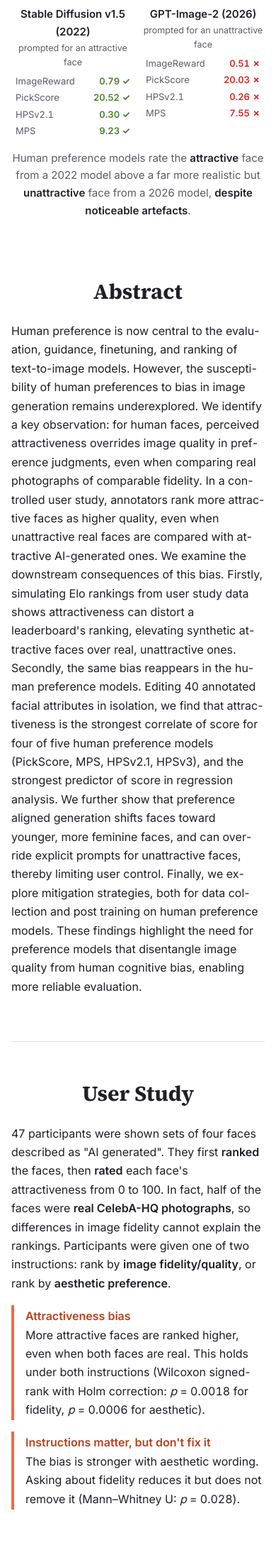
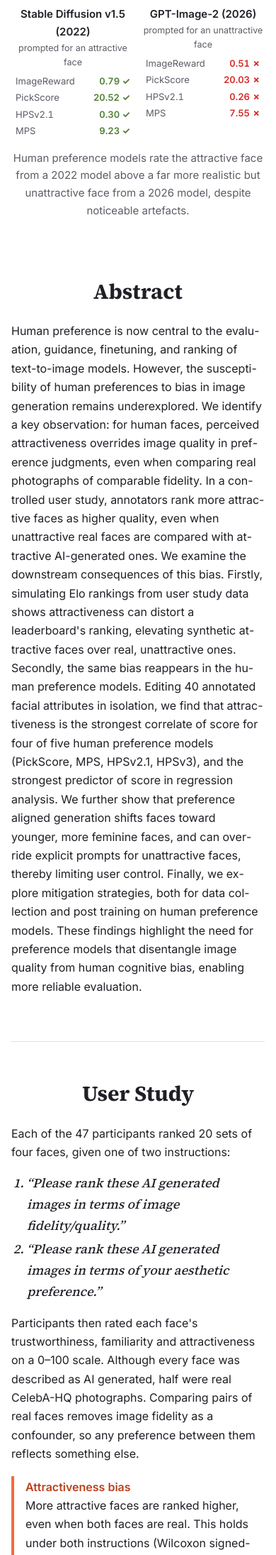
Before and after one commit to harveymannering/harveymannering.github.io, a Jekyll site: the page AttractiveFaces/index.html, which Jekyll copies as it is, in a window 390 px wide. Shown: the part 625-2816 px from the top of the page at 71% size. Built offline with Jekyll 4.4.1, drawn with Linux system fonts in a browser that asks for light colours; some of the changed text lies outside the part shown.

Commit message:
Add project pages for Barycentric Guidance and Attractive Faces

```diff
--- a/AttractiveFaces/index.html
+++ b/AttractiveFaces/index.html
@@ -70,7 +70,7 @@
 
     /* ---------- Teaser ---------- */
     /* Sized so the whole figure fits on screen (images are square, scores add ~170px) */
-    .teaser { margin: 34px auto 0; max-width: min(760px, calc((100vh - 260px) * 2)); }
+    .teaser { margin: 34px auto 0; max-width: min(640px, calc((100vh - 260px) * 2)); }
     .pair { display: grid; grid-template-columns: 1fr 1fr; gap: 18px; }
     .pair img { border-radius: 10px; aspect-ratio: 1; object-fit: cover; width: 100%; }
     .model { font-weight: 600; font-size: 15px; margin: 10px 0 2px; }
@@ -93,18 +93,18 @@
     /* User study */
     .findings { list-style: none; padding: 0; margin: 18px 0 0; }
     .findings li { border-left: 4px solid var(--accent-bright); padding: 2px 0 2px 16px; margin-bottom: 16px; }
-    .findings b.h { display: block; color: var(--accent); }
+    .findings .h { display: block; color: var(--accent); font-weight: 600; }
+    ol.quotes { margin: 0 0 14px; padding-left: 22px; font-family: var(--serif); font-style: italic; font-size: 18px; }
+    ol.quotes li { margin-bottom: 4px; }
     .pval { font-variant-numeric: tabular-nums; white-space: nowrap; }
 
     /* Results */
-    .block { margin-top: 34px; }
-    .edits { max-width: 620px; margin: 18px auto 6px; }
-    .edits .row { display: grid; grid-template-columns: repeat(5, 1fr); gap: 6px; }
-    .edits img { border-radius: 6px; }
-    .edits img.base { outline: 4px solid #5D8DFD; outline-offset: -4px; }
-    .edits .axis { display: grid; grid-template-columns: 2fr 1fr 2fr; margin-top: 6px; font-size: 13.5px; font-weight: 600; text-align: center; color: var(--muted); }
-    .edits .axis .b { color: #2F62D9; }
-
+    .block { margin-top: 56px; }
+    .block:first-of-type { margin-top: 24px; }
+    .block > p, .block > ul { max-width: 820px; }
+    .block figure { margin: 22px auto; }
+    .elo { max-width: 560px; }
+    .reno-fig { max-width: 720px; }
     .table-wrap { overflow-x: auto; border: 1px solid var(--line); border-radius: 10px; margin-top: 18px; }
     table.corr { border-collapse: collapse; width: 100%; font-size: 14px; font-variant-numeric: tabular-nums; }
     .corr th, .corr td { padding: 7px 8px; white-space: nowrap; }
@@ -121,16 +121,12 @@
     ul.points { padding-left: 20px; margin: 14px 0 0; }
     ul.points li { margin-bottom: 4px; }
 
-    .twocol { display: grid; grid-template-columns: 1fr 1fr; gap: 36px; margin-top: 40px; }
-    .card p { margin: 0 0 10px; }
-    .card figure { margin: 14px 0 10px; }
     .reno { display: grid; grid-template-columns: 22px repeat(6, 1fr); gap: 4px; align-items: center; }
     .reno .lbl { writing-mode: vertical-rl; transform: rotate(180deg); font-size: 12px; font-weight: 600; color: var(--muted); text-align: center; }
     .reno img { border-radius: 4px; }
-    .reno-axis { margin: 6px 0 0 26px; font-size: 13px; font-weight: 600; color: var(--muted); display: flex; align-items: center; gap: 8px; }
-    .reno-axis::after { content: ""; flex: 1; height: 2px; background: var(--muted); clip-path: polygon(0 0, 100% 0, 100% 100%, 0 100%); }
-    .note { background: var(--tint); border-left: 5px solid var(--accent-bright); border-radius: 8px; padding: 12px 16px; font-size: 15.5px; }
-    .note b { color: var(--accent); }
+    .reno-axis { margin: 10px 0 0 26px; font-size: 13.5px; font-weight: 600; color: var(--muted); text-align: center; }
+    .reno-axis .arrow { position: relative; height: 2px; background: var(--muted); margin: 0 10px 6px 0; }
+    .reno-axis .arrow::after { content: ""; position: absolute; right: -10px; top: -5px; border-left: 11px solid var(--muted); border-top: 6px solid transparent; border-bottom: 6px solid transparent; }
     figure { margin: 0; }
 
     /* Citation */
@@ -152,10 +148,10 @@
       .pair { gap: 10px; }
       .scores { font-size: 13px; }
       .model .prompt { font-size: 12.5px; }
-      .twocol { grid-template-columns: 1fr; gap: 28px; }
       .reno { grid-template-columns: 16px repeat(6, 1fr); gap: 3px; }
       .reno .lbl { font-size: 9.5px; letter-spacing: -0.01em; }
       .reno-axis { margin-left: 19px; }
+      .block { margin-top: 44px; }
       .abstract p { text-align: left; }
       .authors { font-size: 17px; }
     }
@@ -209,7 +205,7 @@
         </table>
       </div>
     </div>
-    <figcaption class="caption">Human preference models rate the <b>attractive</b> face from a 2022 model above a far more realistic but <b>unattractive</b> face from a 2026 model, <b>despite noticeable artefacts</b>.</figcaption>
+    <figcaption class="caption">Human preference models rate the attractive face from a 2022 model above a far more realistic but unattractive face from a 2026 model, despite noticeable artefacts.</figcaption>
   </figure>
 </header>
 
@@ -224,10 +220,15 @@
 
   <section class="narrow" id="user-study">
     <h2>User Study</h2>
-    <p>47 participants were shown sets of four faces described as "AI generated". They first <b>ranked</b> the faces, then <b>rated</b> each face's attractiveness from 0 to 100. In fact, half of the faces were <b>real CelebA-HQ photographs</b>, so differences in image fidelity cannot explain the rankings. Participants were given one of two instructions: rank by <b>image fidelity/quality</b>, or rank by <b>aesthetic preference</b>.</p>
+    <p>Each of the 47 participants ranked 20 sets of four faces, given one of two instructions:</p>
+    <ol class="quotes">
+      <li>“Please rank these AI generated images in terms of image fidelity/quality.”</li>
+      <li>“Please rank these AI generated images in terms of your aesthetic preference.”</li>
+    </ol>
+    <p>Participants then rated each face's trustworthiness, familiarity and attractiveness on a 0–100 scale. Although every face was described as AI generated, half were real CelebA-HQ photographs. Comparing pairs of real faces removes image fidelity as a confounder, so any preference between them reflects something else.</p>
     <ul class="findings">
-      <li><b class="h">Attractiveness bias</b>More attractive faces are ranked higher, even when both faces are real. This holds under both instructions (Wilcoxon signed-rank with Holm correction: <span class="pval"><i>p</i> = 0.0018</span> for fidelity, <span class="pval"><i>p</i> = 0.0006</span> for aesthetic).</li>
-      <li><b class="h">Instructions matter, but don't fix it</b>The bias is stronger with aesthetic wording. Asking about fidelity reduces it but does not remove it (Mann–Whitney U: <span class="pval"><i>p</i> = 0.028</span>).</li>
+      <li><span class="h">Attractiveness bias</span>More attractive faces are ranked higher, even when both faces are real. This holds under both instructions (Wilcoxon signed-rank with Holm correction: <span class="pval"><i>p</i> = 0.0018</span> for fidelity, <span class="pval"><i>p</i> = 0.0006</span> for aesthetic).</li>
+      <li><span class="h">Instructions matter, but don't fix it</span>The bias is stronger with aesthetic wording. Asking about fidelity reduces it but does not remove it (Mann–Whitney U: <span class="pval"><i>p</i> = 0.028</span>).</li>
     </ul>
   </section>
 
@@ -238,17 +239,7 @@
 
     <div class="block">
       <h3>Human preference models reward attractive faces</h3>
-      <p>A Diffusion Autoencoder edits each of CelebA-HQ's <b>40 facial attributes</b> in isolation, at a range of strengths. We then measure the correlation between each reward model's score and the strength of each edit.</p>
-      <figure class="edits">
-        <div class="row">
-          <img src="static/images/edit_n050.jpg" width="256" height="256" loading="lazy" alt="Face edited strongly towards less pale skin">
-          <img src="static/images/edit_n025.jpg" width="256" height="256" loading="lazy" alt="Face edited slightly towards less pale skin">
-          <img class="base" src="static/images/edit_base.jpg" width="256" height="256" loading="lazy" alt="Unedited base face">
-          <img src="static/images/edit_p025.jpg" width="256" height="256" loading="lazy" alt="Face edited slightly towards paler skin">
-          <img src="static/images/edit_p050.jpg" width="256" height="256" loading="lazy" alt="Face edited strongly towards paler skin">
-        </div>
-        <div class="axis"><span>← − Pale Skin</span><span class="b">Base</span><span>+ Pale Skin →</span></div>
-      </figure>
+      <p>A Diffusion Autoencoder edits each of CelebA-HQ's 40 facial attributes in isolation, at a range of strengths. We then measure the correlation between each reward model's score and the strength of each edit.</p>
 
       <div class="table-wrap">
         <table class="corr">
@@ -269,25 +260,24 @@
       </div>
       <p class="table-caption">The five attributes with the largest absolute correlation with each model's score. "Pref.?" marks models trained on human preference data; Aesthetic and CLIP are non-preference controls.</p>
       <ul class="points">
-        <li><b>Attractive</b> is the #1 attribute for 4 of 5 human preference models.</li>
+        <li>Attractive is the #1 attribute for 4 of 5 human preference models.</li>
         <li>The non-preference controls show no such pattern, so the bias comes from preference alignment.</li>
         <li>ImageReward, whose annotation focused on fidelity, is the least affected.</li>
       </ul>
     </div>
 
-    <div class="twocol">
-      <div class="card">
+      <div class="block">
         <h3>Leaderboards can skew too</h3>
         <p>We simulate 10,000 Elo leaderboards, as on LMArena, from the user-study votes: real faces against AI faces.</p>
-        <figure>
+        <figure class="elo">
           <img src="static/images/elo_differential.png" width="1350" height="1050" loading="lazy" alt="Final Elo rating of real and AI faces against the attractiveness difference between them; AI faces win when they are more attractive and lose when they are less attractive">
         </figure>
-        <div class="note"><b>+124 Elo</b> for more attractive AI faces over less attractive real photos. Reversing the gap hands the lead back to real images: relative attractiveness, not image source, decides the winner.</div>
+        <p>More attractive AI faces gain 124 Elo over less attractive real photos. Reversing the attractiveness gap hands the lead back to real images: relative attractiveness, not image source, decides the winner.</p>
       </div>
-      <div class="card">
+      <div class="block">
         <h3>Preference-guided generation</h3>
-        <p>ReNO with HPSv2.1 optimises the initial noise for the prompt <i>"a photo of an <b>unattractive</b> face"</i>.</p>
-        <figure>
+        <p>ReNO with HPSv2.1 optimises the initial noise for the prompt <i>“a photo of an unattractive face”</i>.</p>
+        <figure class="reno-fig">
           <div class="reno">
             <span class="lbl">PixArt-α</span>
             <img src="static/images/reno_pixart_00.jpg" width="320" height="320" loading="lazy" alt="PixArt-alpha, step 0">
@@ -304,11 +294,10 @@
             <img src="static/images/reno_sdturbo_16.jpg" width="320" height="320" loading="lazy" alt="SD-Turbo, step 16">
             <img src="static/images/reno_sdturbo_20.jpg" width="320" height="320" loading="lazy" alt="SD-Turbo, step 20">
           </div>
-          <div class="reno-axis">Preference alignment steps (0 → 20)</div>
+          <div class="reno-axis"><div class="arrow"></div><span>Preference alignment steps (0 → 20)</span></div>
         </figure>
-        <div class="note">Alignment makes faces <b>more attractive</b>, overriding the prompt. Preference finetuning also makes faces <b>younger</b> and <b>more female</b>.</div>
+        <p>Alignment makes faces more attractive, overriding the prompt. This risks limiting user control and encoding narrow beauty ideals.</p>
       </div>
-    </div>
   </section>
 
   <hr class="div">
--- a/BarycentricGuidance/index.html
+++ b/BarycentricGuidance/index.html
@@ -237,7 +237,7 @@
           <li><b>Find barycentric weights.</b>For a target \((v, a)\), take the enclosing triangle \(A, B, C\) (or the closest one) and solve
             <div class="eq">$$\begin{bmatrix} A_x & B_x & C_x \\ A_y & B_y & C_y \\ 1 & 1 & 1 \end{bmatrix}\begin{bmatrix} w_1 \\ w_2 \\ w_3 \end{bmatrix} = \begin{bmatrix} v \\ a \\ 1 \end{bmatrix}$$</div>
           </li>
-          <li><b>Combine guidance, not prompts.</b>Interpolating prompt embeddings gives sudden, uneven edits. Instead, the weights mix the editor's noise predictions for each emotion prompt \(y_i\):
+          <li><b>Diffusion Guidance.</b>The weights mix the editor's noise predictions for each emotion prompt \(y_i\):
             <div class="eq">$$D^{\text{edit}}_{\text{bary}}(x_t) = \sum_{i=1}^{3} w_i\, D_\theta(x_t, y_i)$$</div>
             Scaling the CFG weight with distance from neutral, \(w^{*}_{\text{cfg}} = 1 + (w_{\text{cfg}} - 1)\sqrt{v^2 + a^2}\), controls emotional intensity.</li>
         </ol>
```
